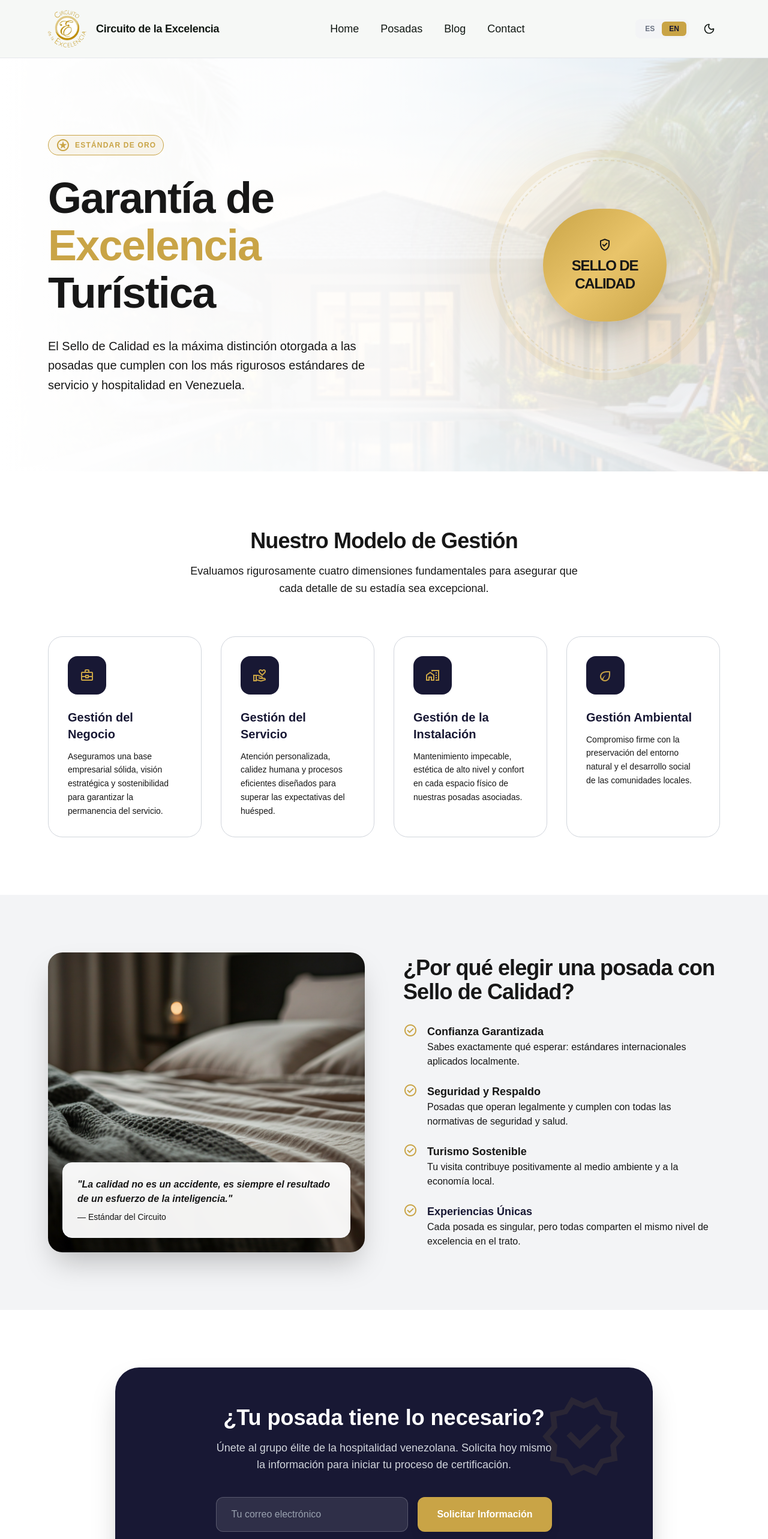
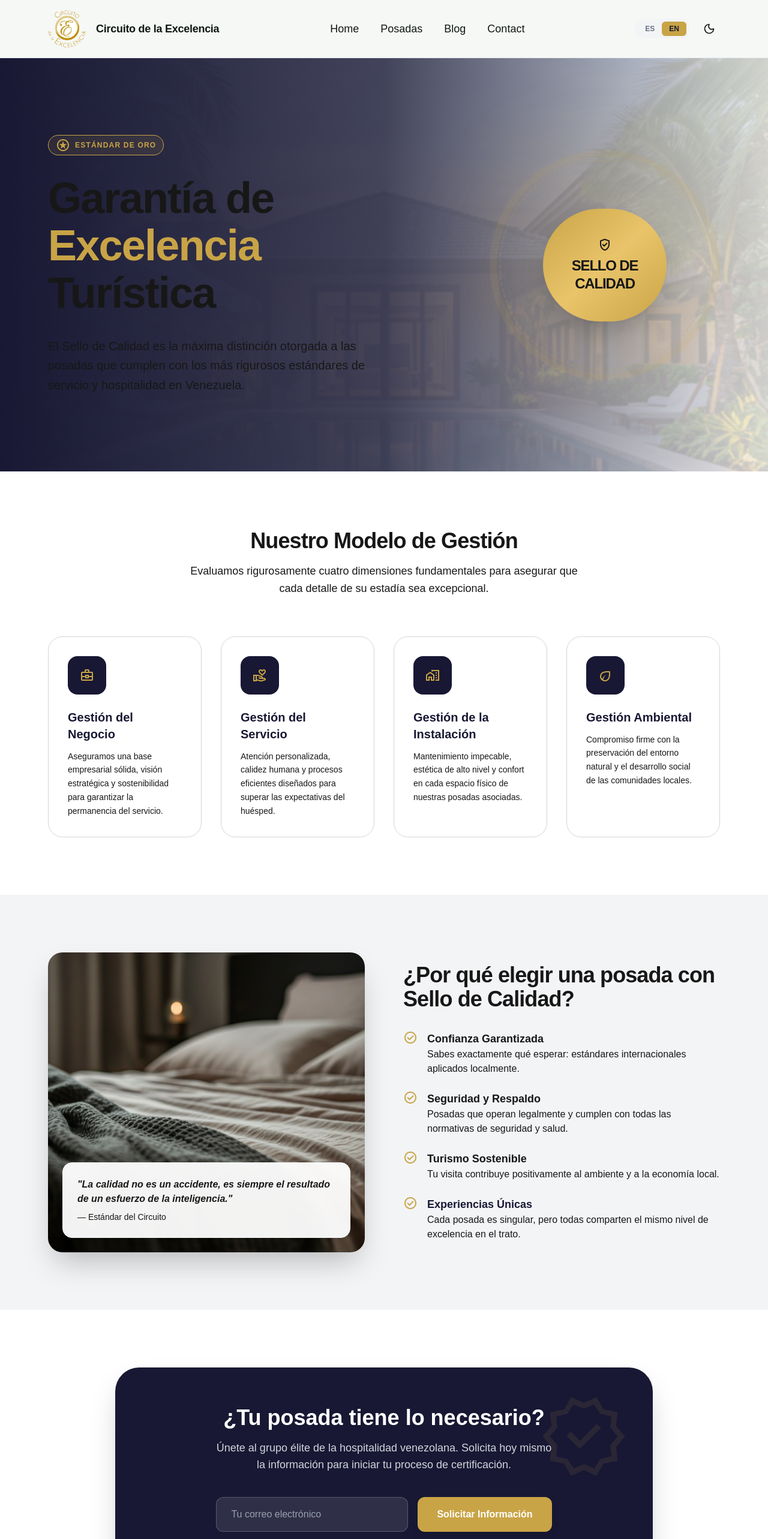
Before and after one commit to gustallafermrd/circuitonew, a Next.js app: page /en/sello-de-calidad in a window 1280 px wide. Shown: the top 2566 px of the page at 60% size. Built offline with nearby package versions, Linux system fonts and the light colour scheme.

Commit message:
sello de calidad

```diff
--- a/src/app/[lang]/sello-de-calidad/page.tsx
+++ b/src/app/[lang]/sello-de-calidad/page.tsx
@@ -13,7 +13,7 @@ export default async function SelloCalidadPage({
     <main className="flex-1">
       <section className="relative w-full py-20 lg:py-32 overflow-hidden bg-background-soft">
         <div className="absolute inset-0 z-0">
-          <div className="absolute inset-0 bg-gradient-to-r from-white via-white/80 to-transparent z-10"></div>
+          <div className="absolute inset-0 bg-gradient-to-r from-primary via-primary/80 to-transparent z-10"></div>
           <Image className="w-full h-full object-cover opacity-20" data-alt="Luxury tropical inn building at sunset"
             src="/img/sello-de-calidad.png" alt="Sello de Calidad" width={1920} height={1080} />
         </div>
@@ -147,7 +147,7 @@ export default async function SelloCalidadPage({
                 <span className="material-symbols-outlined text-secondary text-3xl shrink-0">check_circle</span>
                 <div>
                   <h4 className="text-brand-navy font-bold text-lg">Turismo Sostenible</h4>
-                  <p className="text-text-muted">Tu visita contribuye positivamente al medio ambiente y a la economía local.
+                  <p className="text-text-muted">Tu visita contribuye positivamente al ambiente y a la economía local.
                   </p>
                 </div>
               </div>
```
